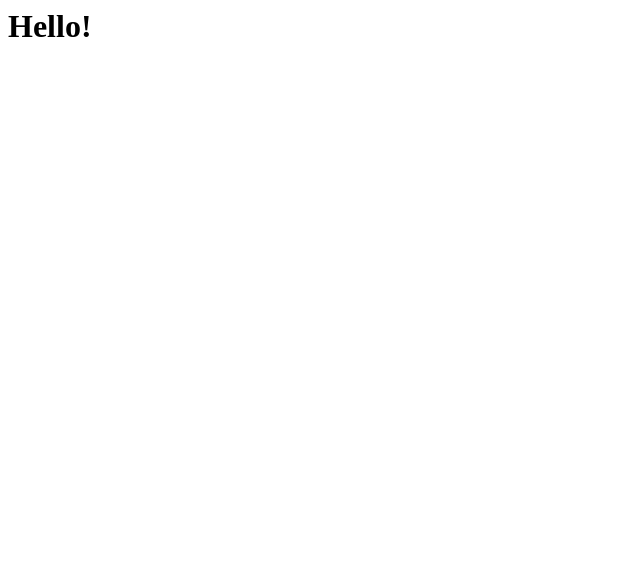
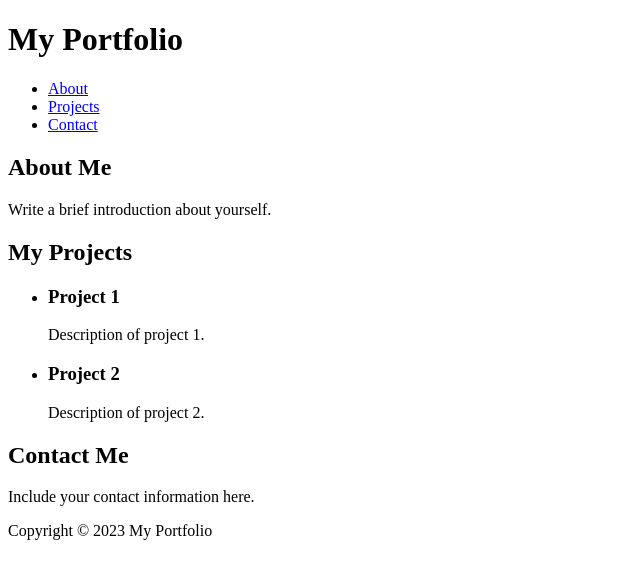
Before and after one commit to PeterSvay/myportfolio, a plain HTML site: page index.html in a window 1280 px wide. Shown: the whole page, without its empty margins (0-640 px from the left). Drawn offline with Linux system fonts and the light colour scheme.

Commit message:
Update index.html

```diff
--- a/index.html
+++ b/index.html
@@ -1 +1,47 @@
-<h1>Hello!<h1>
+<!DOCTYPE html>
+<html>
+<head>
+	<title>My Portfolio</title>
+	<meta charset="utf-8">
+	<meta name="viewport" content="width=device-width, initial-scale=1.0">
+	<link rel="stylesheet" href="style.css">
+</head>
+<body>
+	<header>
+		<h1>My Portfolio</h1>
+		<nav>
+			<ul>
+				<li><a href="#about">About</a></li>
+				<li><a href="#projects">Projects</a></li>
+				<li><a href="#contact">Contact</a></li>
+			</ul>
+		</nav>
+	</header>
+	<main>
+		<section id="about">
+			<h2>About Me</h2>
+			<p>Write a brief introduction about yourself.</p>
+		</section>
+		<section id="projects">
+			<h2>My Projects</h2>
+			<ul>
+				<li>
+					<h3>Project 1</h3>
+					<p>Description of project 1.</p>
+				</li>
+				<li>
+					<h3>Project 2</h3>
+					<p>Description of project 2.</p>
+				</li>
+			</ul>
+		</section>
+		<section id="contact">
+			<h2>Contact Me</h2>
+			<p>Include your contact information here.</p>
+		</section>
+	</main>
+	<footer>
+		<p>Copyright © 2023 My Portfolio</p>
+	</footer>
+</body>
+</html>
```
